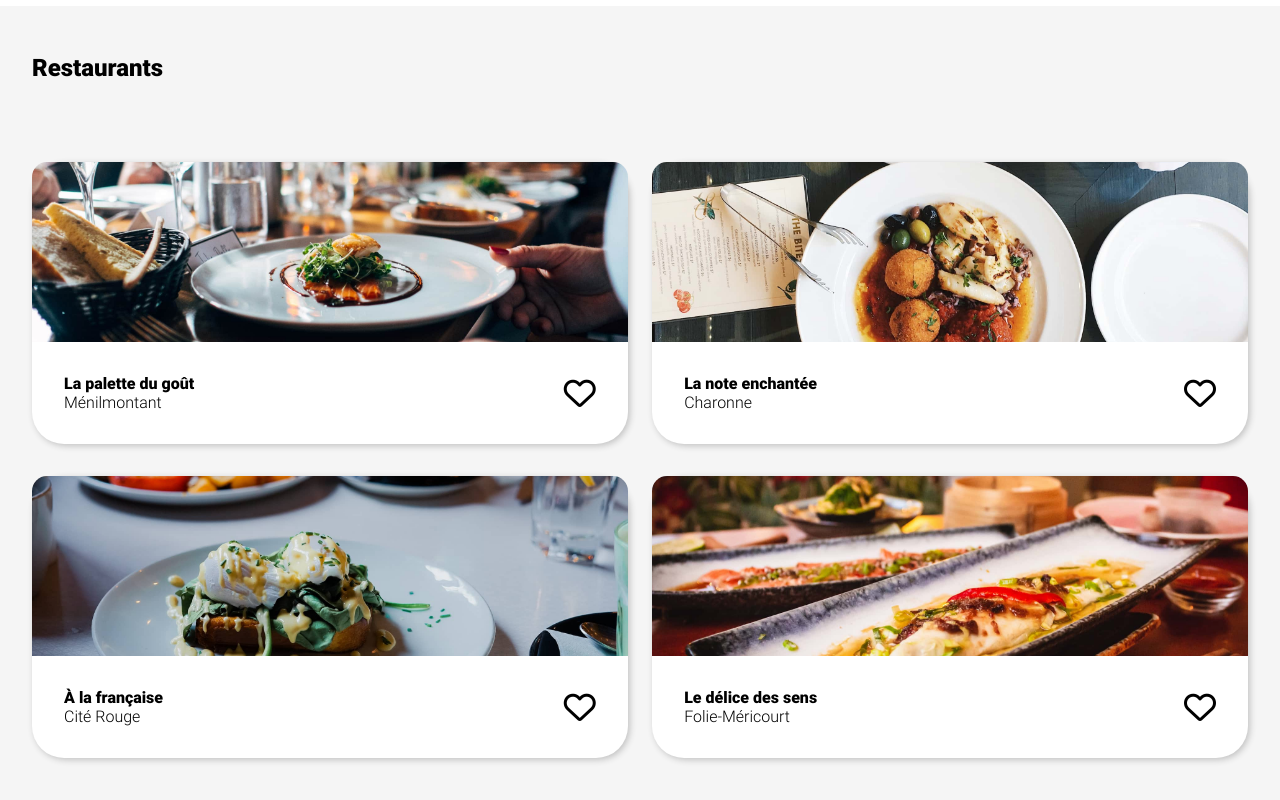
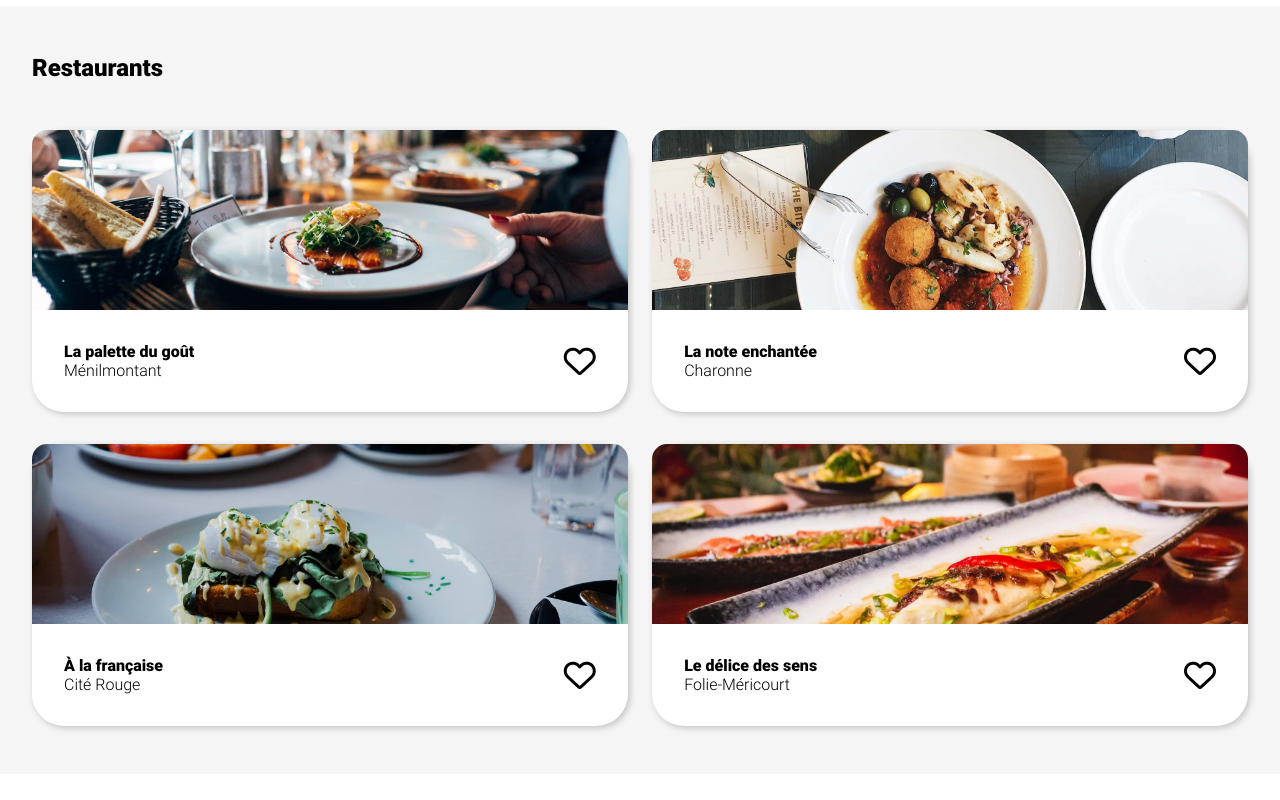
Before and after one commit to philippart-raphael/P3-OPCR, a website: page index.html in a window 1280 px wide. Shown: the part 756-1556 px from the top of the page. After the commit the page ends 1530 px from the top, so only its background shows below. Drawn offline with Linux system fonts and the light colour scheme.

Commit message:
Refactoring

```diff
--- a/index.html
+++ b/index.html
@@ -67,6 +67,7 @@
         <section class="restaurants">
             <h2 class="restaurants__title">Restaurants</h2>
             <article class="restaurants__article">
+                <a href="#">
                     <div class="restaurants__img">
                         <img src="./public/img/restaurant/la-palette-du-gout.jpg" alt="La palette du goût">
                     </div>
@@ -80,8 +81,10 @@
                             <i class="fa-solid fa-heart fa-2x restaurants__like--hidden"></i>
                         </div>
                     </div>
+                </a>
             </article>
             <article class="restaurants__article">
+                <a href="#">
                     <div class="restaurants__img">
                         <img src="./public/img/restaurant/la-note-enchantee.jpg" alt="La note enchantée">
                     </div>
@@ -95,8 +98,10 @@
                             <i class="fa-solid fa-heart fa-2x restaurants__like--hidden"></i>
                         </div>
                     </div>
+                </a>
             </article>
             <article class="restaurants__article">
+                <a href="#">
                     <div class="restaurants__img">
                         <img src="./public/img/restaurant/a-la-francaise.jpg" alt="a la française">
                     </div>
@@ -110,8 +115,10 @@
                             <i class="fa-solid fa-heart fa-2x restaurants__like--hidden"></i>
                         </div>
                     </div>
+                </a>
             </article>
             <article class="restaurants__article">
+                <a href="#">
                     <div class="restaurants__img">
                         <img src="./public/img/restaurant/le-delice-des-sens.jpg" alt="Le delice des sens">
                     </div>
@@ -125,6 +132,7 @@
                             <i class="fa-solid fa-heart fa-2x restaurants__like--hidden"></i>
                         </div>
                     </div>
+                </a>
             </article>
         </section>
     </main>
--- a/sass/layout/_restaurants.scss
+++ b/sass/layout/_restaurants.scss
@@ -10,7 +10,7 @@
     background: darken($color-background-primary, 4%);
     &__title {
         flex-basis: 100%;
-        margin-bottom: 3rem;
+        margin-bottom: 1rem;
     }
     &__article {
         flex-basis: 100%;
@@ -19,6 +19,10 @@
         @include makeBoxShadow($inset: false, $offsetX: 2px, $offSetY: 2px, $blur: 6px, $spreadRadius: 0, $color: #c2c2c2);
         @include min-desktop {
             flex-basis: 49%;
+        }
+        & a {
+            color: $color-font-dark;
+            text-decoration: none;
         }
     }
     &__img {
```
Also changed, not shown: public/css/main.css, 1 other file. Lines whose indentation alone changed are shown as unchanged.
